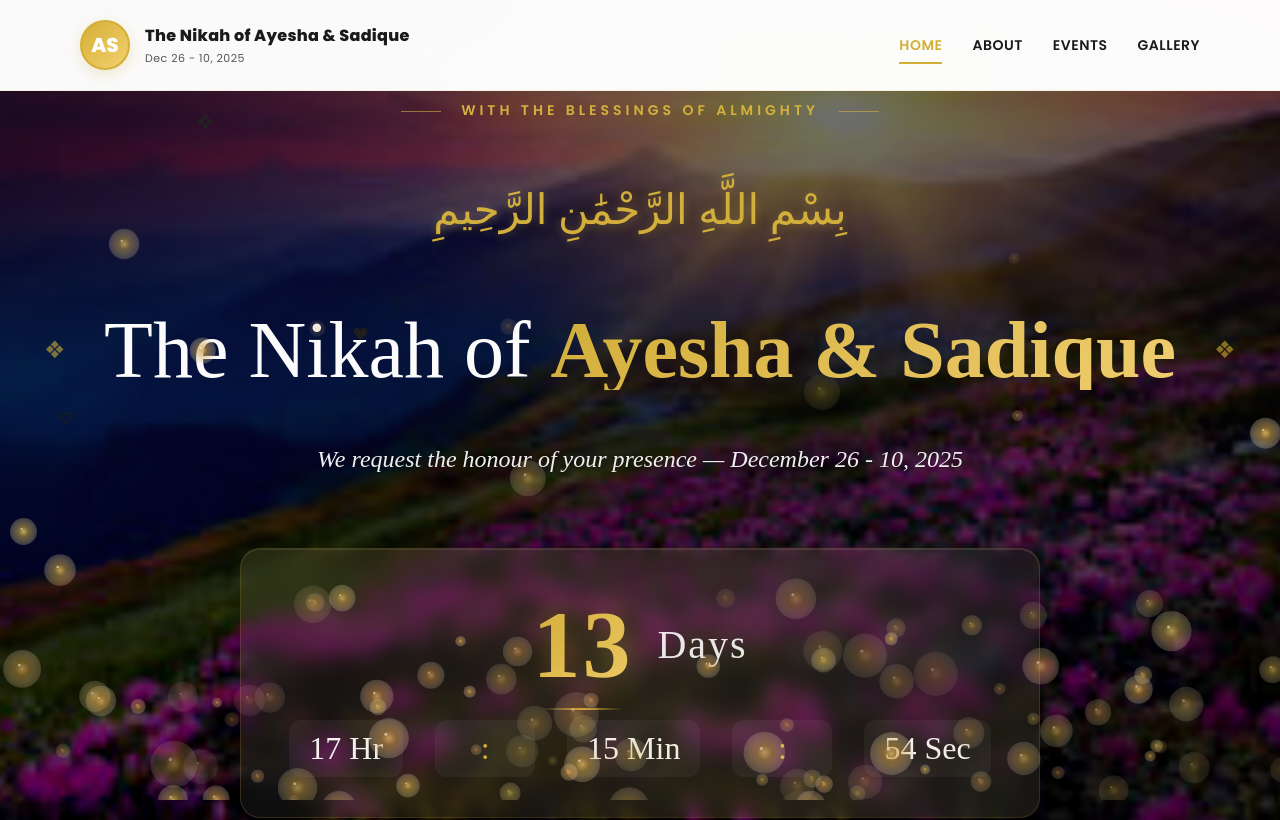
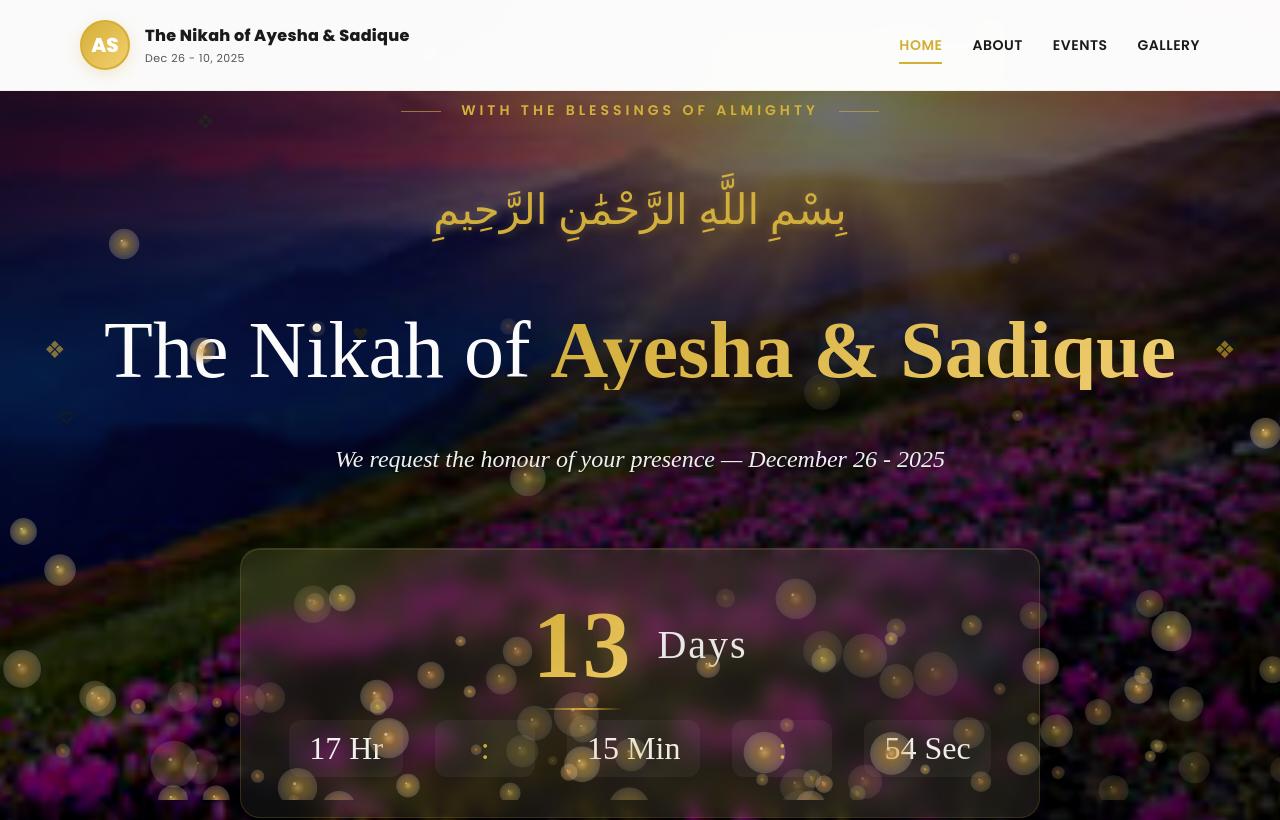
Before and after one commit to umarameen944/wedding-invitation, a React (Vite) app: page / in a window 1280 px wide. Shown: the top 820 px of the page. Built offline with nearby package versions, Linux system fonts and the light colour scheme.

Commit message:
Update wedding date format in Footer and Hero components

```diff
--- a/src/Components/Footer.jsx
+++ b/src/Components/Footer.jsx
@@ -24,7 +24,7 @@ export default function Footer(){
 
         {/* Wedding Date */}
         <div className="wedding-date">
-          December 26 - 10, 2025
+          December 26 - 2025
         </div>
 
         {/* Copyright */}
--- a/src/Components/Hero.jsx
+++ b/src/Components/Hero.jsx
@@ -66,7 +66,7 @@ export default function Hero() {
         </h1>
 
         <p className="subtitle">
-          We request the honour of your presence — December 26 - 10, 2025
+          We request the honour of your presence — December 26 - 2025
         </p>
 
         <CountdownTimer />
```
